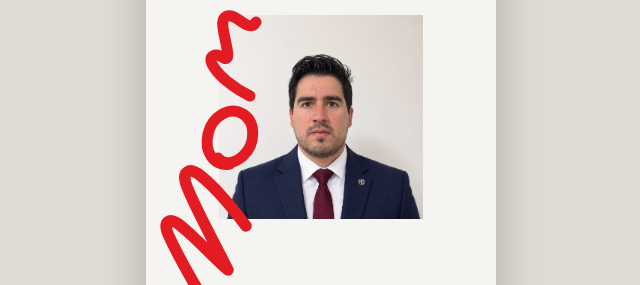
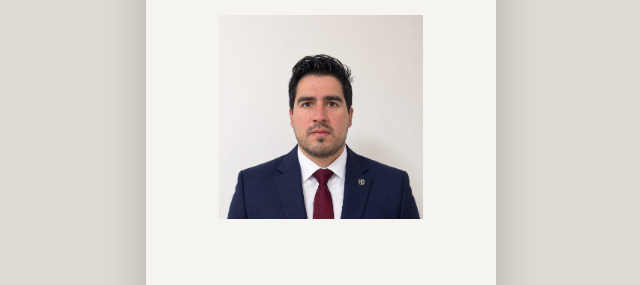
Before and after one commit to adieltab-tech/credencialdante, a plain HTML site: page index.html in a window 1280 px wide. Shown: the part 318-603 px from the top of the page, without its empty margins (319-959 px from the left). Drawn offline with Linux system fonts and the light colour scheme.

Commit message:
Fix HTML structure and clean up code

```diff
--- a/index.html
+++ b/index.html
@@ -10,7 +10,6 @@
     :root {
       --mg-bone: #F6F4F0;
       --mg-black: #0D0E10;
-      --mg-red: #E31C24;
       --mg-ink: #1D1E20;
       --mg-gray: #5A5D62;
     }
@@ -90,17 +89,6 @@
       display: flex;
     }
 
-    /* Trazo rojo caligráfico "More" exacto del acetato oficial */
-    .more-layer {
-      position: absolute;
-      top: 0;
-      left: 0;
-      width: 155px;
-      height: 100%;
-      pointer-events: none;
-      z-index: 10;
-    }
-
     /* ==================== CARA FRONTAL (BLANCA / HUESO) ==================== */
     .cara-frente {
       width: 100%;
@@ -125,7 +113,6 @@
       height: 44px;
       width: auto;
       object-fit: contain;
-      /* Convierte el logo rojo a negro/gris oscuro monocromático como en la guía */
       filter: grayscale(100%) contrast(160%);
       mix-blend-mode: multiply;
     }
@@ -183,7 +170,6 @@
       position: relative;
     }
 
-    /* Logo MG blanco centrado a la derecha según Master Graphic */
     .atras-logo {
       position: absolute;
       top: 47%;
@@ -199,7 +185,6 @@
       display: block;
     }
 
-    /* Bloque inferior derecho: QR + 4 líneas alineadas a la derecha */
     .atras-bloque-derecho {
       display: flex;
       flex-direction: column;
@@ -248,22 +233,6 @@
   </div>
 
   <div class="gafete-wrapper">
-    <!-- Acetato oficial con el trazo exacto de "More" de la guía MG Motor -->
-    <svg class="more-layer" viewBox="0 0 155 550" fill="none">
-      <!-- Letra M -->
-      <path d="M88 518 C66 485, 36 435, 22 404 C17 392, 23 386, 35 396 C50 408, 68 428, 82 440 C65 406, 46 372, 40 354 C36 342, 43 336, 55 346 C70 358, 88 380, 100 396"
-            stroke="#E31C24" stroke-width="11.5" stroke-linecap="round" stroke-linejoin="round"/>
-      <!-- Letra o -->
-      <path d="M84 334 C68 337, 58 322, 62 304 C66 286, 84 276, 97 284 C110 292, 110 314, 97 326 C88 334, 77 335, 72 328"
-            stroke="#E31C24" stroke-width="11" stroke-linecap="round" stroke-linejoin="round"/>
-      <!-- Letra r -->
-      <path d="M104 266 C88 258, 72 246, 66 234 C62 226, 69 222, 78 228 C86 232, 79 212, 77 198 C75 186, 82 182, 93 190 C100 195, 106 199, 110 192"
-            stroke="#E31C24" stroke-width="11" stroke-linecap="round" stroke-linejoin="round"/>
-      <!-- Letra e -->
-      <path d="M99 164 C104 146, 99 125, 86 120 C75 116, 68 125, 73 140 C79 155, 101 162, 115 149 C126 138, 122 112, 106 78"
-            stroke="#E31C24" stroke-width="11" stroke-linecap="round" stroke-linejoin="round"/>
-    </svg>
-
     <!-- CARA FRONTAL OFICIAL (7x11 cm) -->
     <div class="cara-frente">
       <div class="frente-top">
```
